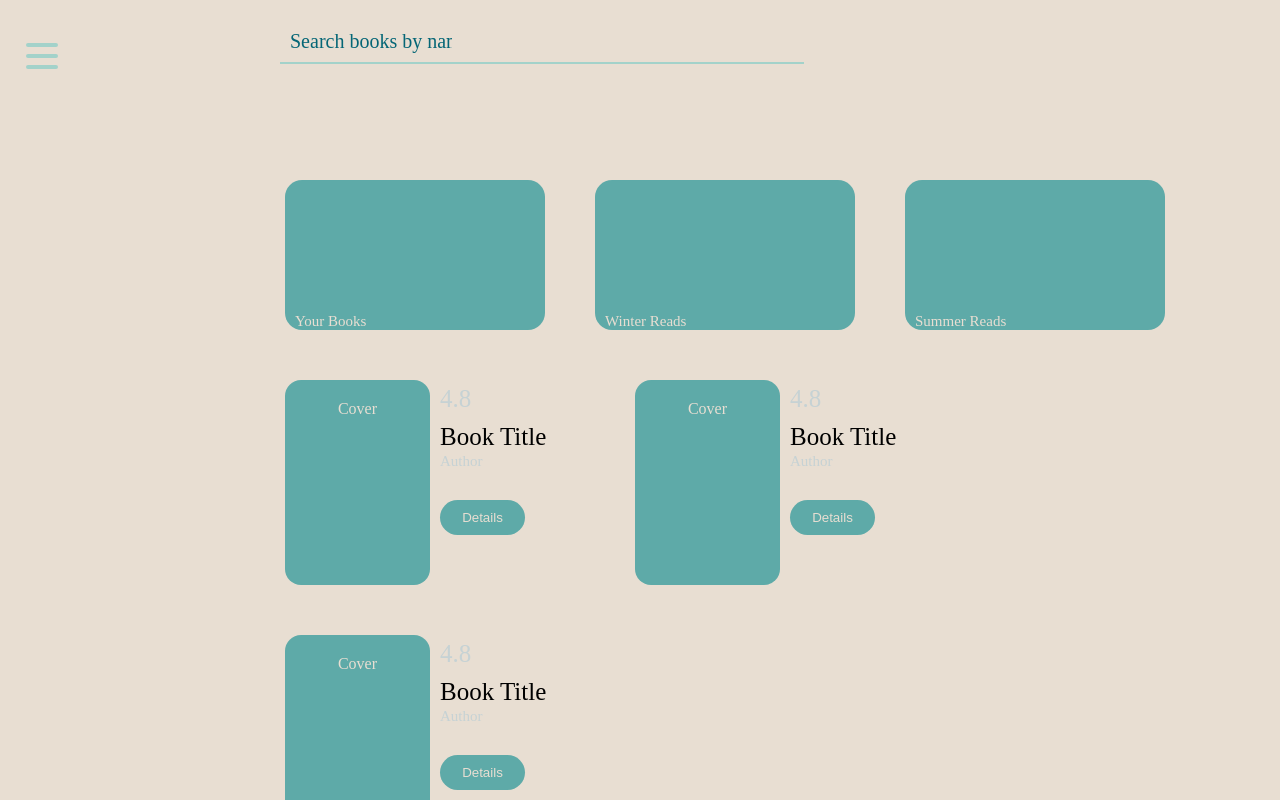
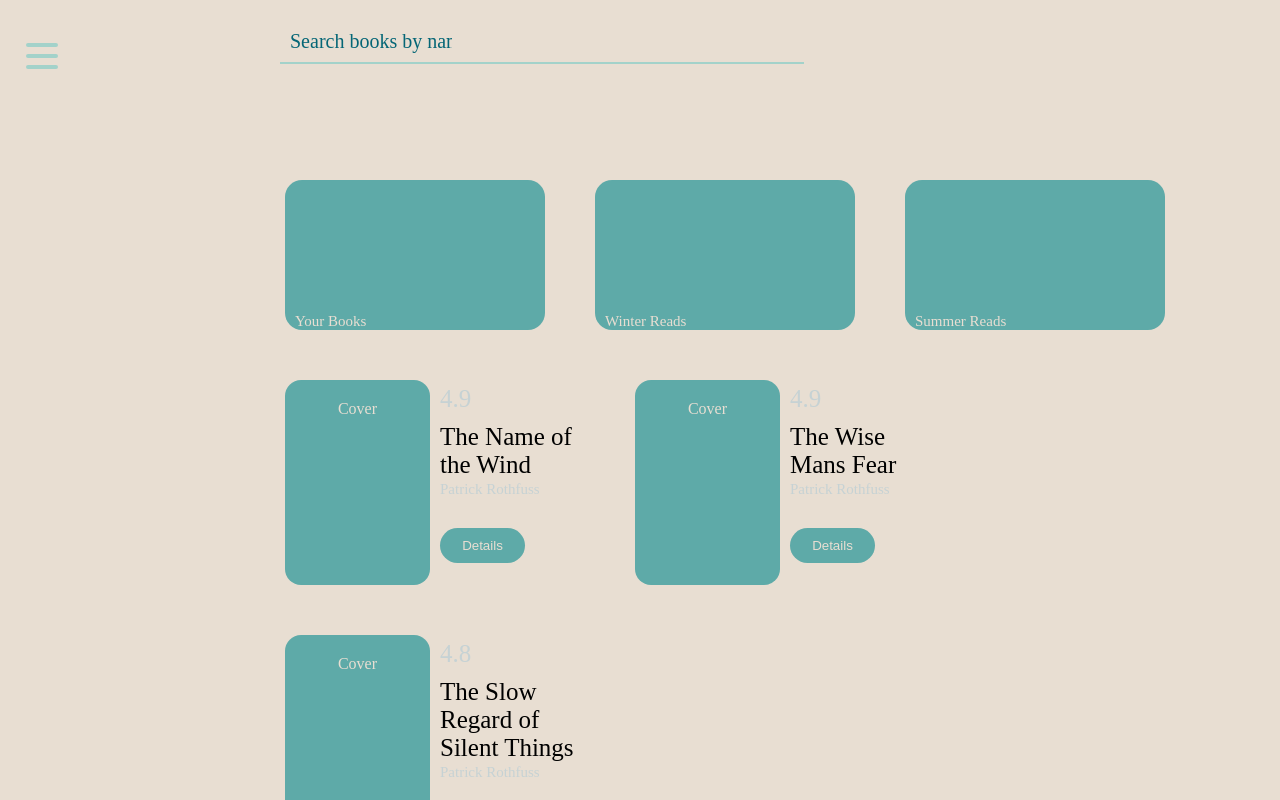
Before and after one commit to Nathan-Ballantyne/bookstore-v2, a React (Create React App) app: page / in a window 1280 px wide. Built offline with nearby package versions, Linux system fonts and the light colour scheme; a web font is replaced by a local one.

Commit message:
dynamically create books

```diff
--- a/src/components/BookDetailBar/BookDetail/BookDetail.js
+++ b/src/components/BookDetailBar/BookDetail/BookDetail.js
@@ -3,11 +3,16 @@ import BookCover from './BookCover/BookCover';
 import Details from './Details/Details';
 import classes from './BookDetail.module.css';
 
-const BookDetail = () => {
+const BookDetail = (props) => {
     return (
         <div className={classes.BookDetail}>
             <BookCover />
-            <Details />
+            <Details
+                id={props.id}
+                rating={props.rating}
+                title={props.title}
+                author={props.author}
+            />
         </div>
     );
 };
--- a/src/components/BookDetailBar/BookDetail/Details/Details.js
+++ b/src/components/BookDetailBar/BookDetail/Details/Details.js
@@ -1,15 +1,15 @@
 import React from 'react';
 import classes from './Details.module.css';
 
-const Details = () => {
+const Details = (props) => {
     return (
         <div className={classes.Details}>
-            <p className={classes.Rating}>4.8</p>
-            <p className={classes.Title}>Book Title</p>
-            <p className={classes.Author}>Author</p>
+            <p className={classes.Rating}>{props.rating}</p>
+            <p className={classes.Title}>{props.title}</p>
+            <p className={classes.Author}>{props.author}</p>
             <button className={classes.DetailButton}>Details</button>
         </div>
-    )
-}
+    );
+};
 
-export default Details
+export default Details;
--- a/src/components/BookDetailBar/BookDetailBar.js
+++ b/src/components/BookDetailBar/BookDetailBar.js
@@ -2,12 +2,20 @@ import React from 'react';
 import BookDetail from './BookDetail/BookDetail';
 import classes from './BookDetailBar.module.css';
 
-const BookDetailBar = () => {
+const BookDetailBar = (props) => {
     return (
         <div className={classes.BookDetailBar}>
-            <BookDetail />
-            <BookDetail />
-            <BookDetail />
+            {props.books.map((book) => {
+                return (
+                    <BookDetail
+                        key={book.id}
+                        id={book.id}
+                        rating={book.rating}
+                        title={book.title}
+                        author={book.author}
+                    />
+                );
+            })}
         </div>
     );
 };
--- a/src/containers/MainContent/MainContent.js
+++ b/src/containers/MainContent/MainContent.js
@@ -1,15 +1,28 @@
-import React from 'react';
+import React, { Component } from 'react';
 import classes from './MainContent.module.css';
 import NavCardBar from '../../components/NavCardBar/NavCardBar';
 import BookDetailBar from '../../components/BookDetailBar/BookDetailBar';
+import Modal from '../../components/UI/Modal/Modal';
+import Book from '../../components/BookDetailBar/BookDetail/BookCover/BookCover';
 
-const MainContent = (props) => {
-    return (
-        <div className={classes.MainContent}>
-            <NavCardBar />
-            <BookDetailBar />
-        </div>
-    );
-};
+class MainContent extends Component {
+    books = [
+        {id: 1, rating: 4.9, title: 'The Name of the Wind', author: 'Patrick Rothfuss'},
+        {id: 2, rating: 4.9, title: 'The Wise Mans Fear', author: 'Patrick Rothfuss'},
+        {id: 3, rating: 4.8, title: 'The Slow Regard of Silent Things', author: 'Patrick Rothfuss'},
+    ];
+
+    render() {
+        return (
+            <div className={classes.MainContent}>
+                <NavCardBar />
+                <BookDetailBar books={this.books} />
+                <Modal show={false}>
+                    <Book />
+                </Modal>
+            </div>
+        );
+    }
+}
 
 export default MainContent;
```
